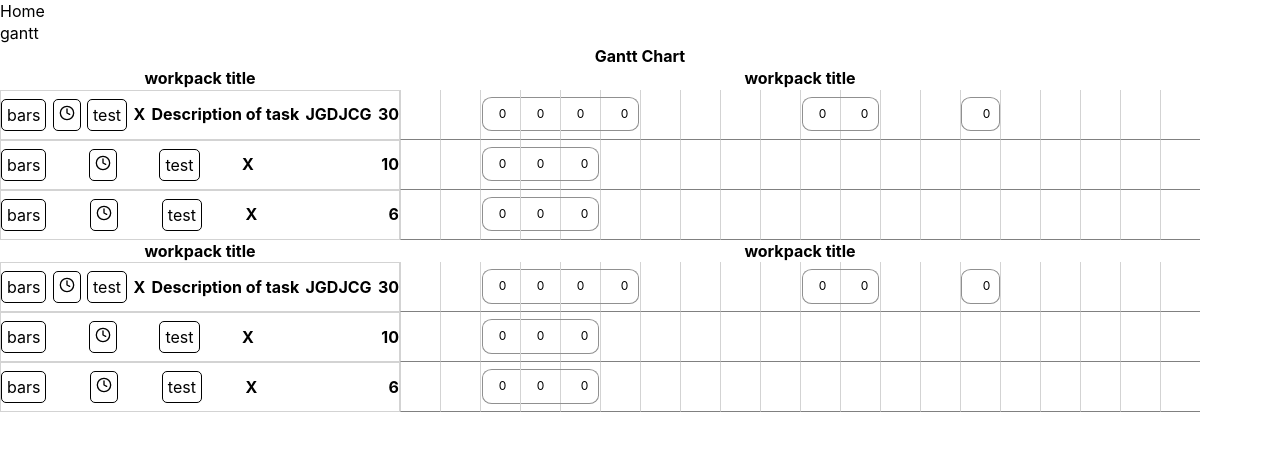
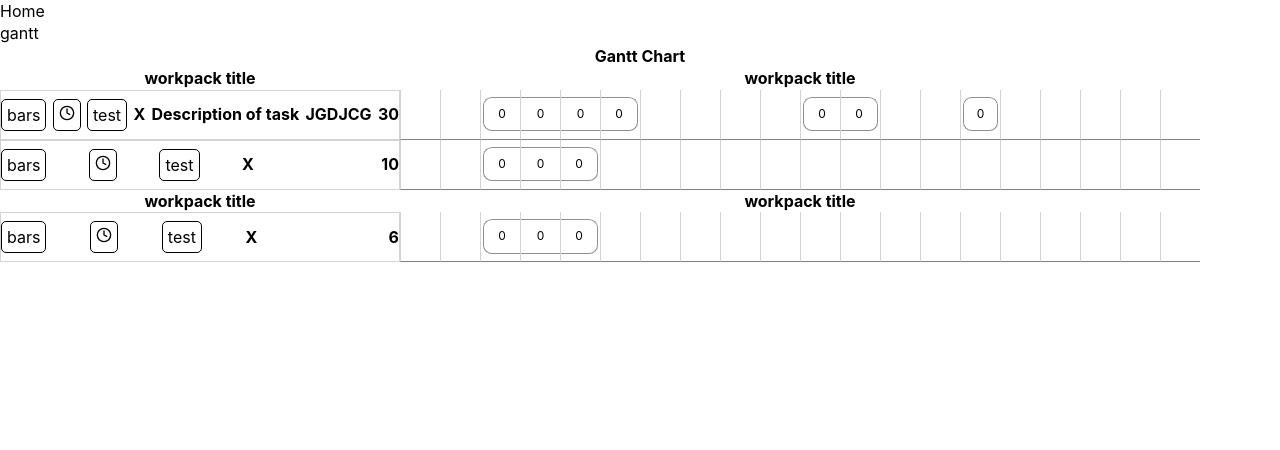
Before and after one commit to jrgrantham/wax-grant-portal-old, a React (Create React App) app: page /gantt in a window 1280 px wide. Shown: the top 450 px of the page. Built offline with nearby package versions, Linux system fonts and the light colour scheme.

Commit message:
separate work packages using map

```diff
--- a/src/components/ganttBlock.jsx
+++ b/src/components/ganttBlock.jsx
@@ -14,7 +14,7 @@ function GanttBlock(props) {
     >
       {props.status ? (
         <div className="active">
-          {start ? pointerLeft : null}
+          {/* {start ? pointerLeft : null} */}
           <div
             className={
               start && end
@@ -28,7 +28,7 @@ function GanttBlock(props) {
           >
             {value}
           </div>
-          {end ? pointerRight : null}
+          {/* {end ? pointerRight : null} */}
         </div>
       ) : // ) : <p>{end}</p>}
       null}
@@ -88,18 +88,15 @@ const Container = styled.div`
     border-bottom-right-radius: ${(props) => (props.end ? "25%" : 0)};
 
     .start {
-      margin-right: 25px;
+      /* margin-right: 25px; */
     }
     .end {
-      margin-left: 25px;
+      /* margin-left: 25px; */
     }
 
     &:hover .pointer {
       opacity: 1;
     }
-  }
-  .contents {
-    position: static;
   }
 
   .pointer {
@@ -109,7 +106,10 @@ const Container = styled.div`
     border-radius: 50%;
     background-color: white;
     padding: 4px 4px 3px 4px;
-    z-index: 1;
+    z-index: 2;
+    width: 25px;
+    height: 25px;
+    background: black
   }
   .pointer.left {
     margin-right: 4px;
--- a/src/components/ganttWorkPackageDetails.jsx
+++ b/src/components/ganttWorkPackageDetails.jsx
@@ -1,10 +1,7 @@
 import React from "react";
 import { connect } from "react-redux";
 import styled from "styled-components";
-import Modal from "react-modal";
 
-// import { FiClock } from "react-icons/fi";
-import GanttRowSchedule from "./ganttRowSchedule";
 import GanttDetails from "./ganttDetails";
 import {
   reorderGanttRows,
@@ -12,16 +9,15 @@ import {
   setNumberOfBars,
 } from "../state/ganttActionCreators";
 
-Modal.setAppElement("#root");
 
 function GanttWorkPackage(props) {
-  // const [modalOpen, setModalOpen] = useState(false);
+  console.log(props.workPackData);
   return (
     <Container>
       <div className="title">
         <h3>workpack title</h3>
       </div>
-      {props.workPackages.data.map((row, index) => {
+      {props.workPackData.map((row, index) => {
         return <GanttDetails key={index} row={row} />;
       })}
     </Container>
@@ -40,25 +36,4 @@ const Container = styled.div`
   justify-content: center;
   align-items: center;
   width: 100%;
-
-  .right {
-    overflow-x: scroll;
-  }
-
-  .entireChart {
-    display: flex;
-    flex-direction: row;
-    width: 100%;
-  }
-  .section {
-    display: flex;
-    flex-direction: column;
-    border: 1px solid black;
-  }
-  .schedule {
-    margin: 0 20px;
-  }
-  .display {
-    margin: 0 20px;
-  }
 `;
--- a/src/components/ganttWorkPackageSchedule.jsx
+++ b/src/components/ganttWorkPackageSchedule.jsx
@@ -6,8 +6,6 @@ import Modal from "react-modal";
 // import { FiClock } from "react-icons/fi";
 // import GanttRowSchedule from "../components/GanttRowSchedule";
 import GanttRowSchedule from "./ganttRowSchedule";
-import GanttDetails from "./ganttDetails";
-import GanttWorkPackage from "./ganttWorkPackageDetails";
 import {
   reorderGanttRows,
   evenlySpreadWork,
@@ -17,13 +15,13 @@ import {
 Modal.setAppElement("#root");
 
 function GanttWorkPackageSchedule(props) {
-  // const [modalOpen, setModalOpen] = useState(false);
+  console.log(props.workPackData);
   return (
     <Container>
       <div className="title">
         <h3>workpack title</h3>
       </div>
-      {props.workPackages.data.map((row, index) => {
+      {props.workPackData.map((row, index) => {
         return <GanttRowSchedule key={index} ganttRowIndex={index} row={row} />;
       })}
     </Container>
@@ -42,5 +40,4 @@ const Container = styled.div`
   justify-content: center;
   align-items: center;
   width: 100%;
-
 `;
--- a/src/data/index.js
+++ b/src/data/index.js
@@ -1 +1,2 @@
-export {workPackages} from './workPackages'
+export { workPackages } from "./workPackages";
+export { deliverables } from "./deliverables";
--- a/src/data/workPackages.js
+++ b/src/data/workPackages.js
@@ -10,18 +10,16 @@ export const emptyBlock = {
   scheduleIndex: 0,
 };
 
-
-
 export const workPackages = {
   loading: false,
   data: [
     {
       rowId: "ganttRow1",
-      section: "Project Management",
+      workPackageTitle: "Project Management",
       description: "Description of task",
       days: 30,
       dayLoading: "front",
-      bars: 2, // might not be needed... the array is the array
+      // bars: 2, // might not be needed... the array is the array
       longBars: true,
       resources: ["JG", "DJ", "CG"],
       scheduleLength: 20, // project settings
@@ -210,11 +208,11 @@ export const workPackages = {
     },
     {
       rowId: "ganttRow2",
-      section: "Project Management",
+      workPackageTitle: "Project Management",
       description: "",
       days: 10,
       dayLoading: "front",
-      bars: 2,
+      // bars: 2,
       resources: [],
       scheduleLength: 20,
       schedule: [
@@ -402,11 +400,11 @@ export const workPackages = {
     },
     {
       rowId: "ganttRow3",
-      section: "Project Management",
+      workPackageTitle: "Different WP",
       description: "",
       days: 6,
       dayLoading: "front",
-      bars: 2,
+      // bars: 2,
       resources: [],
       scheduleLength: 20,
       schedule: [
--- a/src/pages/ganttChart.jsx
+++ b/src/pages/ganttChart.jsx
@@ -4,36 +4,49 @@ import styled from "styled-components";
 
 import GanttWorkPackageDetails from "../components/ganttWorkPackageDetails";
 import GanttWorkPackageSchedule from "../components/ganttWorkPackageSchedule";
-import {
-  reorderGanttRows,
-  evenlySpreadWork,
-  setNumberOfBars,
-} from "../state/ganttActionCreators";
 
 function GanttChart(props) {
-  // const [modalOpen, setModalOpen] = useState(false);
+  const workPackages = props.workPackages.data;
+  const workPackageTitles = [
+    ...new Set(workPackages.map((workPackage) => workPackage.workPackageTitle)),
+  ];
+
+  function createSubArraysForTitles(uniqueTitlesArray, dataArray) {
+    const groupedWork = [];
+    uniqueTitlesArray.forEach((title) => {
+      const group = dataArray.filter(
+        (entry) => entry.workPackageTitle === title
+      );
+      groupedWork.push(group);
+    });
+    return groupedWork;
+  }
+
+  const group = createSubArraysForTitles(workPackageTitles, workPackages);
+  console.log(group);
+
   return (
     <Container>
       <h1>Gantt Chart</h1>
       <div className="chartArea">
         <div className="left">
-          <GanttWorkPackageDetails />
-          <GanttWorkPackageDetails />
+          {group.map((item, index) => {
+            return <GanttWorkPackageDetails key={index} workPackData={item} />;
+          })}
+          {/* <GanttWorkPackageDetails workPackData={props.workPackages.data} /> */}
         </div>
         <div className="right">
-          <GanttWorkPackageSchedule />
-          <GanttWorkPackageSchedule />
+          {group.map((item, index) => {
+            return <GanttWorkPackageSchedule key={index} workPackData={item} />;
+          })}
+          {/* <GanttWorkPackageSchedule workPackData={props.workPackages.data} /> */}
         </div>
       </div>
     </Container>
   );
 }
 
-export default connect((state) => state, {
-  reorderGanttRows,
-  evenlySpreadWork,
-  setNumberOfBars,
-})(GanttChart);
+export default connect((state) => state, {})(GanttChart);
 
 const Container = styled.div`
   display: flex;
```
Also changed, not shown: 1 other file (tests, documents, lock files or other folders).
